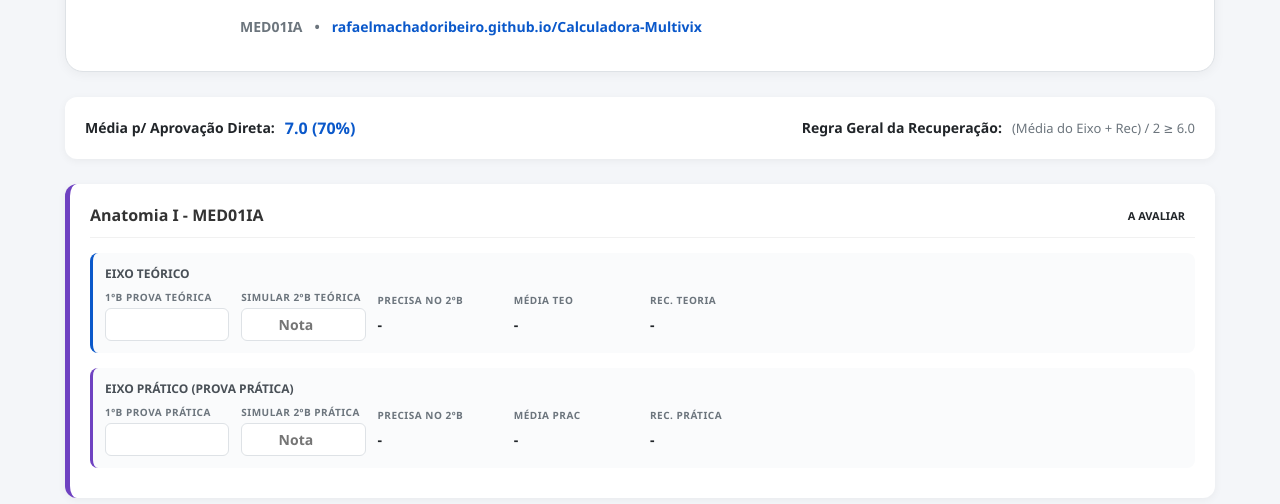
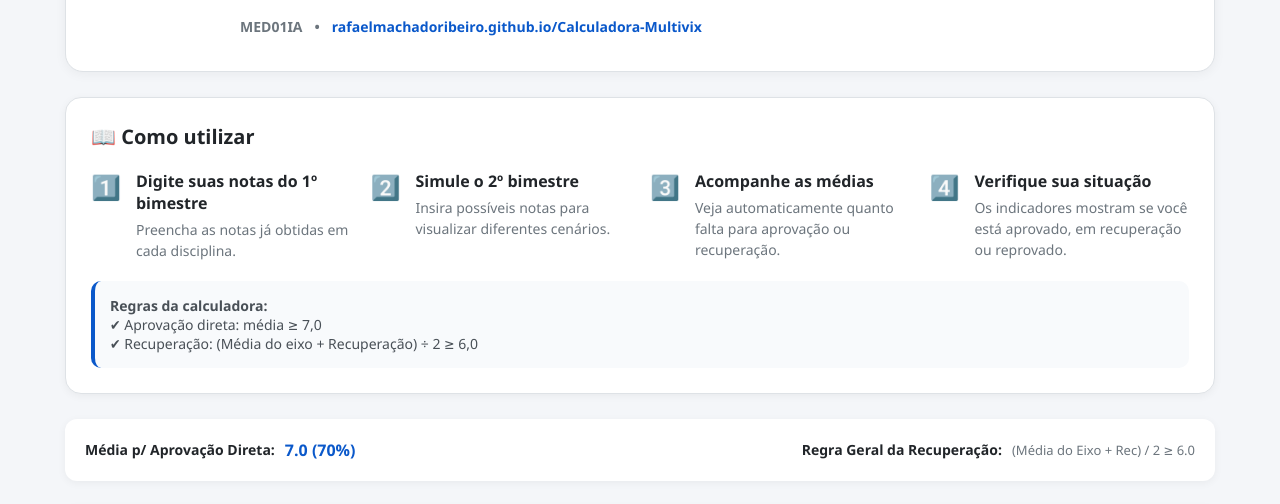
Before and after one commit to RafaelMachadoRibeiro/Calculadora-Multivix, a plain HTML site: page index.html in a window 1280 px wide. Shown: the part 229-733 px from the top of the page. Drawn offline with Linux system fonts and the light colour scheme.

Commit message:
Add files via upload

```diff
--- a/index.html
+++ b/index.html
@@ -230,6 +230,57 @@
             color: #495057;
             text-align: right;
         }
+        .guide-card{
+    background: #fff;
+    border: 1px solid var(--border);
+    border-radius: 16px;
+    padding: 25px;
+    margin-bottom: 25px;
+    box-shadow: 0 2px 8px rgba(0,0,0,.05);
+    }
+
+    .guide-card h2{
+        font-size: 20px;
+        margin-bottom: 20px;
+        color: #212529;
+    }
+
+    .guide-grid{
+        display: grid;
+        grid-template-columns: repeat(auto-fit,minmax(250px,1fr));
+        gap: 20px;
+    }
+
+    .guide-item{
+        display: flex;
+        gap: 15px;
+        align-items: flex-start;
+    }
+
+    .guide-item span{
+        font-size: 24px;
+    }
+
+    .guide-item strong{
+        color: #212529;
+    }
+
+    .guide-item p{
+        margin-top: 5px;
+        color: var(--text-secondary);
+        font-size: 14px;
+        line-height: 1.5;
+    }
+
+    .guide-note{
+        margin-top: 20px;
+        padding: 15px;
+        background: #f8fafc;
+        border-radius: 10px;
+        color: #495057;
+        font-size: 14px;
+        border-left: 4px solid var(--primary);
+    }
 
         footer {
             text-align: center;
@@ -274,6 +325,50 @@
             </div>
         </div>
     </header>
+
+    <div class="guide-card">
+        <h2>📖 Como utilizar</h2>
+
+        <div class="guide-grid">
+            <div class="guide-item">
+                <span>1️⃣</span>
+                <div>
+                    <strong>Digite suas notas do 1º bimestre</strong>
+                    <p>Preencha as notas já obtidas em cada disciplina.</p>
+                </div>
+            </div>
+
+            <div class="guide-item">
+                <span>2️⃣</span>
+                <div>
+                    <strong>Simule o 2º bimestre</strong>
+                    <p>Insira possíveis notas para visualizar diferentes cenários.</p>
+                </div>
+            </div>
+
+            <div class="guide-item">
+                <span>3️⃣</span>
+                <div>
+                    <strong>Acompanhe as médias</strong>
+                    <p>Veja automaticamente quanto falta para aprovação ou recuperação.</p>
+                </div>
+            </div>
+
+            <div class="guide-item">
+                <span>4️⃣</span>
+                <div>
+                    <strong>Verifique sua situação</strong>
+                    <p>Os indicadores mostram se você está aprovado, em recuperação ou reprovado.</p>
+                </div>
+            </div>
+        </div>
+
+        <div class="guide-note">
+            <strong>Regras da calculadora:</strong><br>
+            ✔ Aprovação direta: média ≥ 7,0<br>
+            ✔ Recuperação: (Média do eixo + Recuperação) ÷ 2 ≥ 6,0
+        </div>
+    </div>
 
     <div class="settings-card">
         <div class="setting-group">
```
Lines whose indentation alone changed are shown as unchanged.
